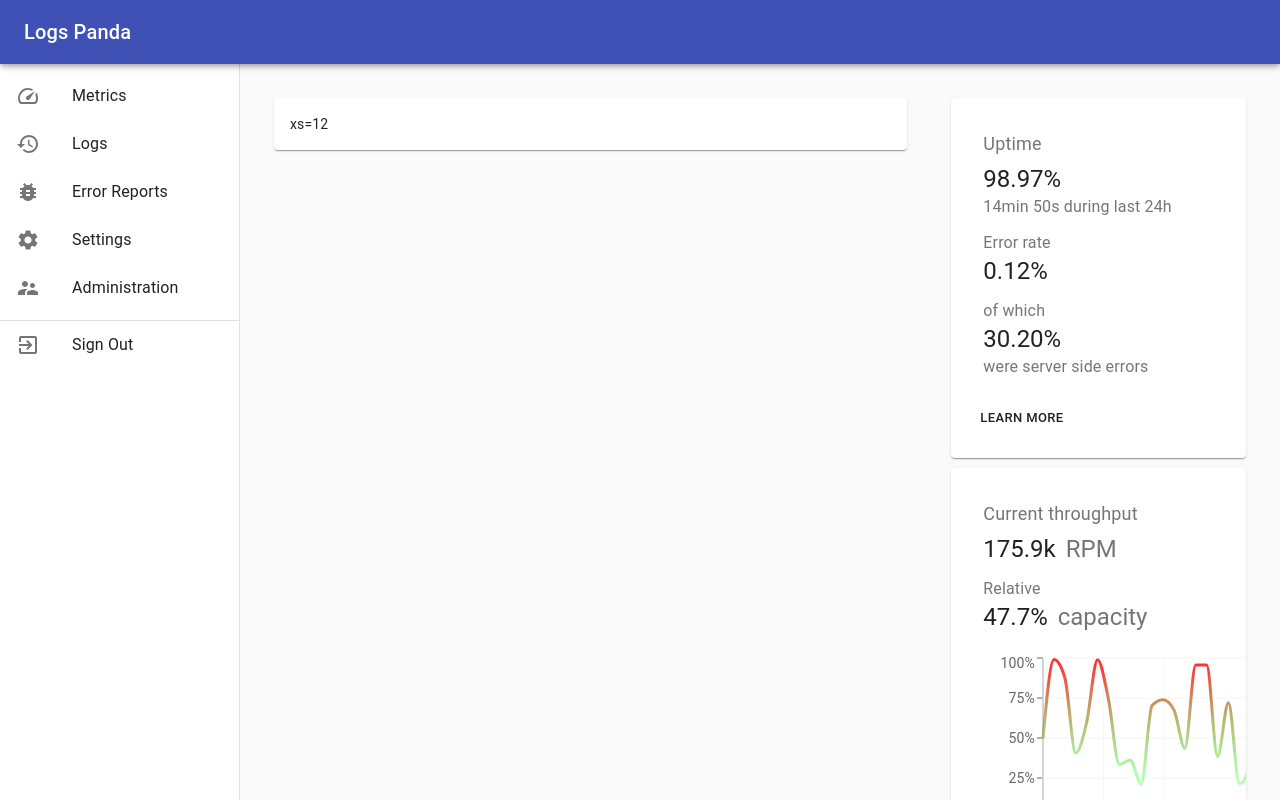
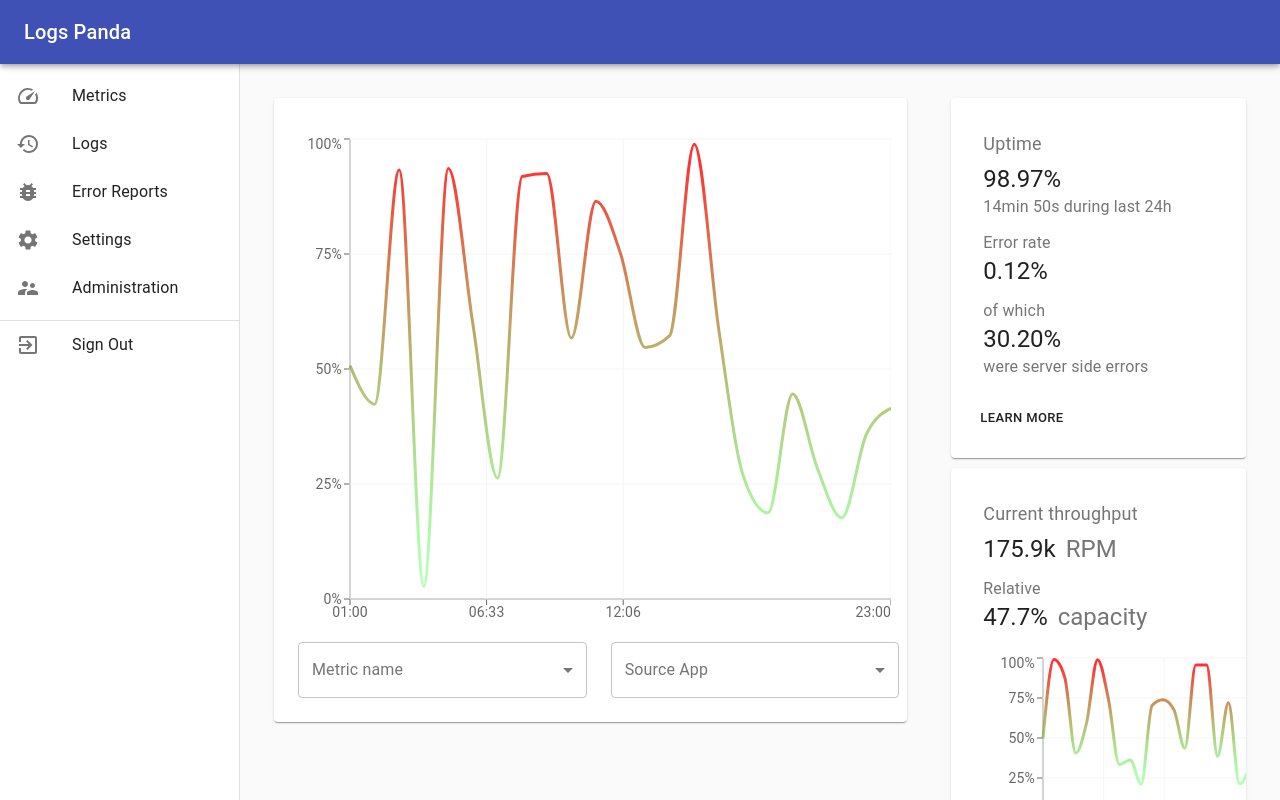
Before and after one commit to Warzecha/LogPanda-frontend, a React (Create React App) app: page /metrics in a window 1280 px wide. Shown: the top 800 px of the page. Built offline with nearby package versions, Linux system fonts and the light colour scheme.

Commit message:
basic selects

```diff
--- a/src/components/SideBar.jsx
+++ b/src/components/SideBar.jsx
@@ -1,5 +1,4 @@
-import React, {useState} from 'react';
-
+import React from 'react';
 import Drawer from "@material-ui/core/Drawer";
 import ListItemIcon from "@material-ui/core/ListItemIcon";
 import Divider from "@material-ui/core/Divider";
--- /dev/null
+++ b/src/components/metrics/MainMetricsChart.jsx
@@ -0,0 +1,70 @@
+import React from "react";
+import {CartesianGrid, Line, LineChart, ResponsiveContainer, Tooltip, XAxis, YAxis} from "recharts";
+import moment from "moment";
+import {makeStyles} from "@material-ui/core/styles";
+import {randomInRange, round} from "../../utils/numberUtils";
+
+
+export default function MainMetricsChart() {
+
+    const classes = useStyle();
+
+    const data = generateRandomData();
+
+    const tooltipFormatter = (value) => {
+        return [round(value, 1) + '%', "Capacity"]
+    };
+
+    const tooltipLabelFormatter = (timestamp) => moment(timestamp).format('HH:mm');
+
+    return (
+        <ResponsiveContainer width={'100%'} height={500} className={classes.container}>
+            <LineChart
+                data={data}
+                margin={{top: 5, right: 0, left: 0, bottom: 5}}
+            >
+                <defs>
+                    <linearGradient id="color" x1="0" y1="0" x2="0" y2="1">
+                        <stop offset="5%" stopColor="#ff0000" stopOpacity={0.8}/>
+                        <stop offset="95%" stopColor="#00ff00" stopOpacity={0.3}/>
+                    </linearGradient>
+                </defs>
+
+                <XAxis dataKey='timestamp'
+                       domain={['dataMin', 'dataMax']}
+                       name='Time'
+                       tickFormatter={(unixTime) => moment(unixTime).format('HH:mm')}
+                       type='number'/>
+                <YAxis domain={[0, 100]} name={'Capacity'} unit={'%'}/>
+                <Tooltip
+                    formatter={tooltipFormatter}
+                    labelFormatter={tooltipLabelFormatter}
+                />
+                <CartesianGrid stroke="#f5f5f5"/>
+                <Line type="monotone" dataKey="value" stroke="url(#color)" dot={false} strokeWidth={3}/>
+            </LineChart>
+        </ResponsiveContainer>)
+}
+
+const useStyle = makeStyles(() => ({
+    container: {
+        marginTop: 20,
+    },
+}));
+
+
+const generateRandomData = () => {
+    const time = moment().startOf('date');
+    const data = [];
+    for (let i = 0; i < 23; i++) {
+        time.add(1, 'h');
+        let value = randomInRange(0, 100);
+
+        data.push({
+            timestamp: time.valueOf(),
+            value: value
+        })
+    }
+
+    return data;
+};
--- a/src/components/metrics/MainMetricsComponent.jsx
+++ b/src/components/metrics/MainMetricsComponent.jsx
@@ -1,12 +1,74 @@
-import React from "react";
+import React, {useState} from "react";
 import Paper from "@material-ui/core/Paper";
 import useTileStyle from "../../styles/TileStyles";
+import MainMetricsChart from "./MainMetricsChart";
+import Grid from '@material-ui/core/Grid';
+import OutlinedSelectComponent from "./OutlinedSelectComponent";
 
 export default function MainMetricsComponent(props) {
-
     const classes = useTileStyle();
 
+    const [metricName, setMetricName] = useState('');
+    const [sourceApp, setSourceApp] = useState('');
+
     return (
-        <Paper className={classes.card}>xs=12</Paper>
+        <Paper className={classes.card}>
+            <MainMetricsChart/>
+
+            <Grid container spacing={3}>
+                <Grid item xs={6}>
+
+                    <OutlinedSelectComponent label={'Metric name'}
+                                             value={metricName}
+                                             onChange={(event) => setMetricName(event.target.value)}
+                                             items={metricsMenuItems}
+
+                    />
+                </Grid>
+                <Grid item xs={6}>
+                    <OutlinedSelectComponent label={'Source App'}
+                                             value={sourceApp}
+                                             onChange={(event) => setSourceApp(event.target.value)}
+                                             items={sourceAppItems}
+
+                    />
+                </Grid>
+            </Grid>
+
+        </Paper>
     )
 }
+
+const sourceAppItems = [
+    {
+        name: "User Management App",
+        value: 'user-management-app'
+    },
+    {
+        name: "Authorization Service",
+        value: 'auth-service'
+    },
+    {
+        name: "Video Streaming Service",
+        value: 'video-streaming-service'
+    },
+];
+
+const metricsMenuItems = [
+    {
+        name: "Uptime",
+        value: 'uptime'
+    },
+    {
+        name: "Throughput",
+        value: 'throughput'
+    },
+    {
+        name: "Latency",
+        value: 'latency'
+    },
+    {
+        name: "Error rate",
+        value: 'errors'
+    },
+];
--- /dev/null
+++ b/src/components/metrics/OutlinedSelectComponent.jsx
@@ -0,0 +1,47 @@
+import React from "react";
+import FormControl from "@material-ui/core/FormControl";
+import InputLabel from "@material-ui/core/InputLabel";
+import Select from "@material-ui/core/Select";
+import MenuItem from "@material-ui/core/MenuItem";
+import {makeStyles} from "@material-ui/core";
+
+export default function (props) {
+    const styles = useStyles();
+
+    const inputLabel = React.useRef(null);
+    const [labelWidth, setLabelWidth] = React.useState(0);
+    React.useEffect(() => {
+        setLabelWidth(inputLabel.current.offsetWidth);
+    }, []);
+
+    const menuItems = props.items.map((item, index) => (
+        <MenuItem key={index} value={item.value}>{item.name}</MenuItem>
+    ));
+
+    return (
+        <FormControl variant="outlined" className={styles.formControl}>
+            <InputLabel ref={inputLabel} id="demo-simple-select-outlined-label">
+                {props.label}
+            </InputLabel>
+            <Select
+                labelId="demo-simple-select-outlined-label"
+                id="demo-simple-select-outlined"
+                value={props.value}
+                onChange={props.onChange}
+                labelWidth={labelWidth}
+            >
+                {menuItems}
+            </Select>
+        </FormControl>
+    )
+}
+
+const useStyles = makeStyles(theme => ({
+    formControl: {
+        margin: theme.spacing(1),
+        width: '100%'
+    },
+    selectEmpty: {
+        marginTop: theme.spacing(2),
+    },
+}));
--- a/src/components/metrics/ThroughputComponent.jsx
+++ b/src/components/metrics/ThroughputComponent.jsx
@@ -1,5 +1,4 @@
 import React from "react";
-import {makeStyles} from "@material-ui/core/styles";
 import useTileStyle from "../../styles/TileStyles";
 import Card from "@material-ui/core/Card";
 import CardContent from "@material-ui/core/CardContent";
@@ -70,4 +69,4 @@ const formatThroughput = (value) => {
         const millions = value / 1000000;
         return round(millions, 3) + 'M'
     }
-}
+};
```
